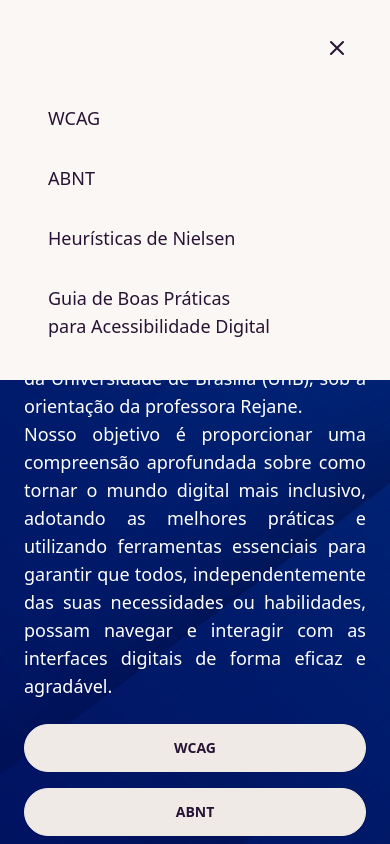
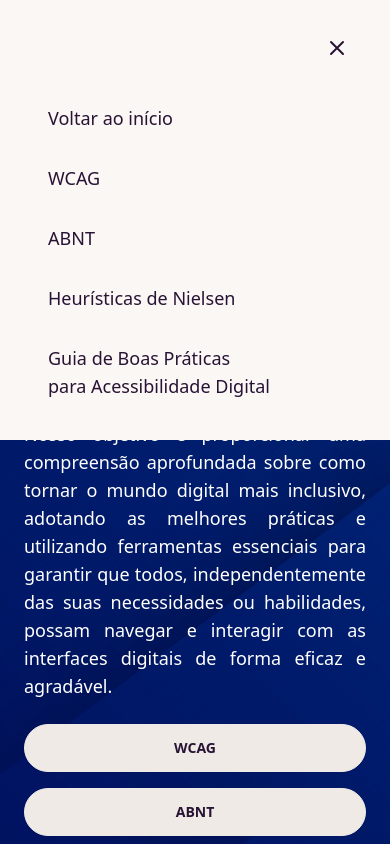
Before and after one commit to cwtshh/guia-acessibilidade-ihc, a React (Vite) app: page / in a window 390 px wide. Both pictures are taken after a click on the button "Toggle menu". Shown: the top 844 px of the page. Built offline with nearby package versions, Linux system fonts and the light colour scheme.

Commit message:
melhorando navbar

```diff
--- a/src/components/navbar/NavBar.tsx
+++ b/src/components/navbar/NavBar.tsx
@@ -30,6 +30,14 @@ const NavBar = () => {
     setIsMobileMenuOpen(false);
   };
 
+  const NomePaginaMap: { [key: string]: string } = {
+    "/": "Guia de Acessibilidade - IHC",
+    "/wcag": "WCAG",
+    "/abnt": "ABNT",
+    "/heuristicas": "Heurísticas de Nielsen",
+    "/acessibilidade-digital": "Acessibilidade Digital",
+  };
+
   return (
     <div className="navbar h-20 bg-base-100 shadow-md sticky top-0 z-50">
       <div className="flex-1">
@@ -37,7 +45,10 @@ const NavBar = () => {
           to={"/"}
           className="btn btn-ghost text-xl font-semibold text-gray-800"
         >
-          Guia de Acessibilidade - IHC
+          <span className="hidden sm:block">Guia de Acessibilidade - IHC</span>
+          <span className="block sm:hidden">
+            {NomePaginaMap[location.pathname as keyof typeof NomePaginaMap]}
+          </span>
         </Link>
       </div>
 
@@ -160,9 +171,18 @@ const NavBar = () => {
               </button>
             </div>
             <ul className="menu space-y-4">
+              <li>
+                <Link
+                  to={"/"}
+                  onClick={closeMenu}
+                  className="text-lg font-medium transition-colors duration-300 hover:text-primary-600"
+                >
+                  Voltar ao início
+                </Link>
+              </li>
               <li className={`${location.pathname === "/" ? "active" : ""}`}>
                 <Link
-                  to={"/"}
+                  to={"/wcag"}
                   onClick={closeMenu}
                   className="text-lg font-medium transition-colors duration-300 hover:text-primary-600"
                 >
```
